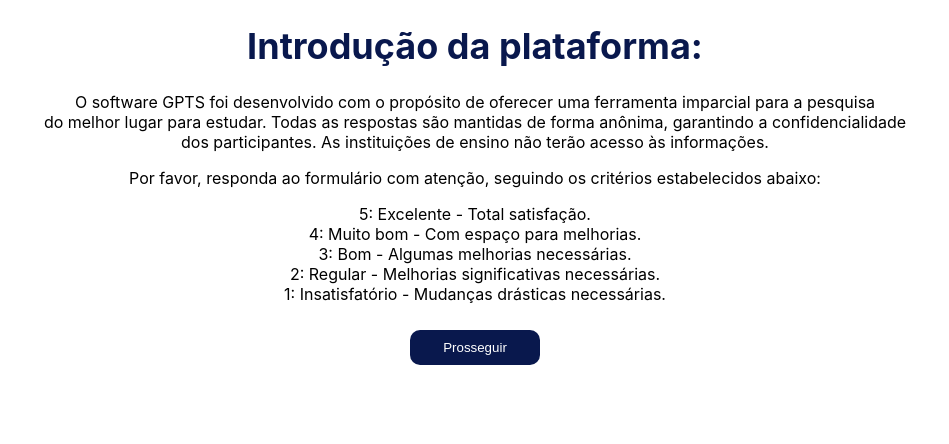
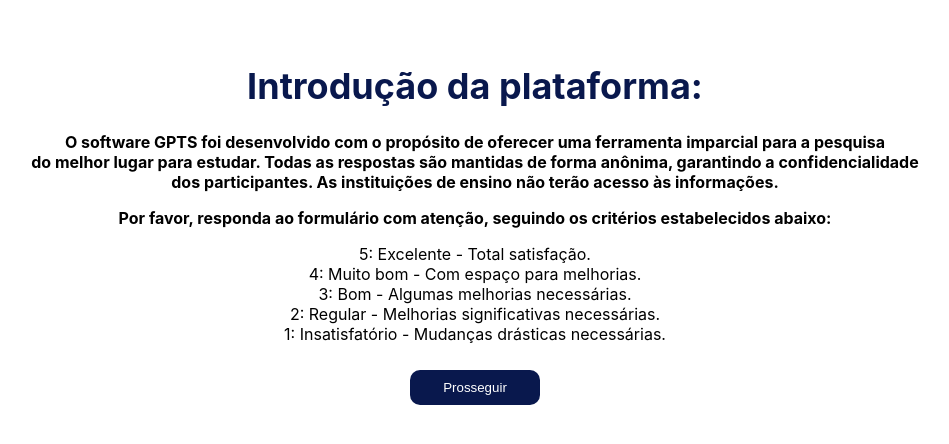
Before and after one commit to filipe-orlamunder/gpts-frontend, a React (Create React App) app: page / in a window 1280 px wide. Both pictures are taken after typing "name@example.com", "Sample" into the empty fields and a click on the button "Login". Shown: the top 444 px of the page, without its empty margins (165-1114 px from the left). Built offline with nearby package versions, Linux system fonts and the light colour scheme.

Commit message:
minor edits 4

```diff
--- a/src/screens/EndScreen.js
+++ b/src/screens/EndScreen.js
@@ -3,14 +3,15 @@
 function EndScreen({ onNext }) {
   return (
     <div className="container">
+      <br></br>
+      <br></br>
+      <br></br>
       <h1>Preenchimento finalizado com sucesso!</h1>
-      <p>Agradecemos sinceramente por dedicar seu tempo para responder à pesquisa GPTS - Great Place to Study.<br />
+      <p><strong>Agradecemos sinceramente por dedicar seu tempo para responder à pesquisa GPTS - Great Place to Study.<br />
         Sua contribuição é muito importante para promovermos os melhores lugares para estudar e
-        <br />melhorarmos a experiência educacional de todos.</p>
-
+        <br />melhorarmos a experiência educacional de todos.</strong></p>
       <br />
-      <br />
-      <p>Obrigado pela colaboração e até a próxima!</p>
+      <p><strong>Obrigado pela colaboração e até a próxima!</strong></p>
     </div>
   );
 }
--- a/src/screens/Presentation.js
+++ b/src/screens/Presentation.js
@@ -4,12 +4,14 @@
 function Presentation({ onNext }) {
   return (
     <div className="container">
+      <br></br>
+      <br></br>
       <h1>Introdução da plataforma:</h1>
-      <p>O software GPTS foi desenvolvido com o propósito de oferecer uma ferramenta imparcial para a pesquisa<br />
+      <p><strong>O software GPTS foi desenvolvido com o propósito de oferecer uma ferramenta imparcial para a pesquisa<br />
         do melhor lugar para estudar. Todas as respostas são mantidas de forma anônima, garantindo a confidencialidade<br />
-        dos participantes. As instituições de ensino não terão acesso às informações. </p>
+        dos participantes. As instituições de ensino não terão acesso às informações.</strong></p>
 
-      <p>Por favor, responda ao formulário com atenção, seguindo os critérios estabelecidos abaixo:</p>
+      <p><strong>Por favor, responda ao formulário com atenção, seguindo os critérios estabelecidos abaixo:</strong></p>
       <p>5: Excelente - Total satisfação.<br />
         4: Muito bom - Com espaço para melhorias.<br />
         3: Bom - Algumas melhorias necessárias.<br />
--- a/src/screens/Questions.js
+++ b/src/screens/Questions.js
@@ -11,8 +11,12 @@
 
   return (
     <div className="container">
+      <br></br>
+      <br></br>
+      <br></br>
       <h1 className="purple">Estrutura física da universidade:</h1>
-      <p className="question-text">Como você avalia a infraestrutura física da sua universidade em termos de acessibilidade, manutenção e conforto?</p>
+      <p className="question-text"><strong>Considerando a importância da infraestrutura física para a qualidade da experiência acadêmica,<br></br> como você avalia a infraestrutura da universidade em termos de acessibilidade, manutenção e conforto?<br></br> Ao ponderar sobre essa questão, leve em consideração aspectos como a facilidade de acesso para todos os membros da <br></br>comunidade acadêmica, a eficácia da manutenção das instalações e o nível de conforto proporcionado<br></br> em diferentes áreas do campus.</strong></p>
+      <br></br>
       <div className="radio-group">
         {[1, 2, 3, 4, 5].map((option) => (
           <div key={option} className="radio-option">
@@ -38,8 +42,12 @@
 
   return (
     <div className="container">
+      <br></br>
+      <br></br>
+      <br></br>
       <h1 className="purple">Limpeza dos ambientes:</h1>
-      <p className="question-text">Como você avalia a higiene e manutenção dos ambientes da universidade, incluindo banheiros, salas de aula e laboratórios?</p>
+      <p className="question-text"><strong>Considerando a importância da higiene e manutenção dos ambientes para garantir um ambiente propício ao aprendizado e à pesquisa,<br></br> como você avalia a higiene e manutenção dos ambientes da sua universidade, incluindo banheiros, salas de aula e laboratórios?<br></br> Ao ponderar sobre essa questão, leve em consideração a limpeza e conservação dos espaços, a disponibilidade de materiais e equipamentos em<br></br> condições adequadas de uso, bem como a eficiência dos serviços de manutenção em responder prontamente<br></br> as necessidades emergenciais.</strong></p>
+      <br></br>
       <div className="radio-group">
         {[1, 2, 3, 4, 5].map((option) => (
           <div key={option} className="radio-option">
@@ -65,8 +73,12 @@
 
   return (
     <div className="container">
+      <br></br>
+      <br></br>
+      <br></br>
       <h1 className="purple">Experiência com as aulas:</h1>
-      <p className="question-text">Como você avalia o desempenho e competência dos professores em seu curso?</p>
+      <p className="question-text"><strong>Considerando a relevância do desempenho e competência dos professores para a qualidade do ensino e aprendizado,<br></br> como você avalia o desempenho e competência dos professores em seu curso?<br></br> Ao refletir sobre essa questão, leve em consideração aspectos como a clareza na apresentação do conteúdo, <br></br>a capacidade de estimular o interesse dos alunos, a disponibilidade para tirar dúvidas e fornecer<br></br> feedback construtivo, bem como a expertise no campo de atuação.</strong></p>
+      <br></br>
       <div className="radio-group">
         {[1, 2, 3, 4, 5].map((option) => (
           <div key={option} className="radio-option">
@@ -92,8 +104,13 @@
 
   return (
     <div className="container">
+      <br></br>
+      <br></br>
+      <br></br>
       <h1 className="purple">Experiência com as aulas:</h1>
-      <p className="question-text">Como você avalia a abordagem de ensino adotada pelos professores e instrutores na instituição?</p>
+      <p className="question-text"><strong>Considerando a importância da abordagem de ensino para o desenvolvimento acadêmico dos estudantes,<br></br> como você avalia a abordagem de ensino adotada pelos professores?<br></br> Ao refletir sobre essa questão, leve em consideração aspectos como a diversidade de métodos pedagógicos utilizados,<br></br> a interação em sala de aula, o estímulo ao pensamento crítico e a aplicação prática do conteúdo.</strong></p>
+      <br></br>
+      <br></br>
       <div className="radio-group">
         {[1, 2, 3, 4, 5].map((option) => (
           <div key={option} className="radio-option">
@@ -119,8 +136,12 @@
 
   return (
     <div className="container">
+      <br></br>
+      <br></br>
+      <br></br>
       <h1 className="purple">Experiência com as aulas:</h1>
-      <p className="question-text">Como você avalia o cumprimento dos horários e cronogramas estabelecidos no calendário acadêmico da instituição?</p>
+      <p className="question-text"><strong>Considerando a pontualidade para o bom funcionamento do ambiente acadêmico, como você avalia o cumprimento<br></br> dos horários e cronogramas estabelecidos no calendário acadêmico da instituição?<br></br> Ao ponderar sobre essa questão, leve em consideração aspectos como a regularidade das aulas e atividades, a disponibilidade dos professores<br></br>nos horários previstos, bem como a atualização e transparência das informações<br></br> relacionadas aos eventos acadêmicos.</strong></p>
+      <br></br>
       <div className="radio-group">
         {[1, 2, 3, 4, 5].map((option) => (
           <div key={option} className="radio-option">
--- a/src/utils/AdminFunctions.js
+++ b/src/utils/AdminFunctions.js
@@ -23,8 +23,8 @@
         </ul>
       </div>
       <div className="admin-content">
-
-        <h2>{activeOption === '' ? 'Escolha uma das opções do menu lateral para prosseguir:' : ''}</h2>
+        <br></br>
+        <h2>{activeOption === '' ? 'Escolha uma das opções do menu lateral para prosseguir' : ''}</h2>
 
         {activeOption === 'register' && (
           <div>
```
